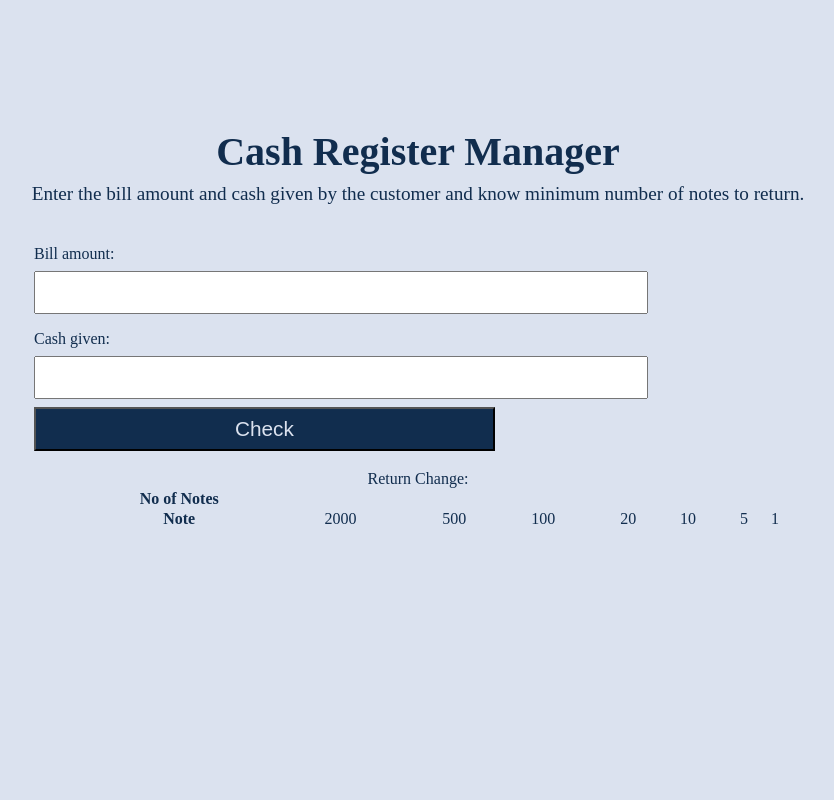
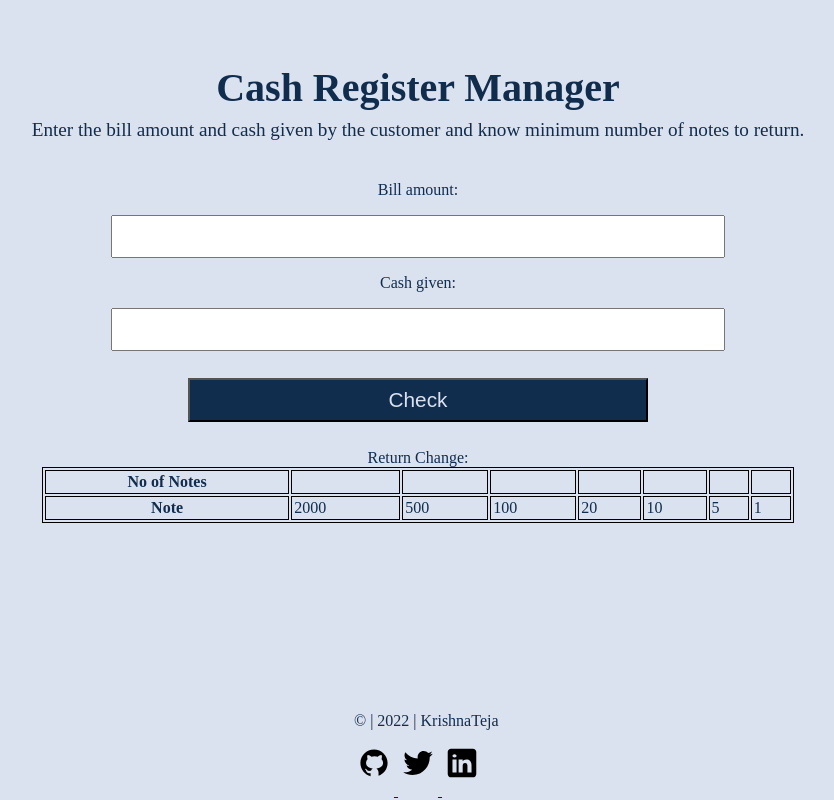
Before and after one commit to Krishna-anhsirk/cash-register-manager, a plain HTML site: page index.html in a window 1280 px wide. Shown: the whole page, without its empty margins (222-1056 px from the left). Drawn offline with Linux system fonts and the light colour scheme.

Commit message:
updated footer and styling done

```diff
--- a/index.html
+++ b/index.html
@@ -47,6 +47,34 @@
         </tr>
       </table>
     </div>
+    <footer class="footer">
+      <p>© | 2022 | KrishnaTeja</p>
+      <ul class="list-unordered inline-list">
+        <li>
+          <a
+            class="links"
+            href="https://github.com/Krishna-anhsirk"
+            target="_blank"
+          >
+            <img src="images/github.svg" alt="github" />
+          </a>
+        </li>
+        <li>
+          <a class="links" href="https://twitter.com/Teja_1511" target="_blank">
+            <img src="images/twitter.svg" alt="twitter" />
+          </a>
+        </li>
+        <li>
+          <a
+            class="links"
+            href="https://www.linkedin.com/in/krishnateja492/"
+            target="_blank"
+          >
+            <img src="images/linkedin.svg" alt="linkedin" />
+          </a>
+        </li>
+      </ul>
+    </footer>
     <script src="app.js"></script>
   </body>
 </html>
--- a/style.css
+++ b/style.css
@@ -16,7 +16,7 @@ body {
 
 .heading {
   text-align: center;
-  margin-top: 10%;
+  margin-top: 5%;
   font-size: 2.5rem;
   margin-bottom: 0.5rem;
 }
@@ -36,13 +36,13 @@ body {
 }
 
 .container label {
-  margin: 0.5rem 0rem;
+  margin: 0.5rem auto;
 }
 
 .container input {
   padding: 0.75rem;
   width: 80%;
-  margin-bottom: 0.5rem;
+  margin: 0.5rem auto;
 }
 
 .check-money {
@@ -51,5 +51,40 @@ body {
   width: 60%;
   background-color: var(--secondary-colour);
   color: var(--primary-colour);
-  margin-bottom: 1.2rem;
+  margin: 1.2rem auto;
 }
+
+.message {
+  font-size: 1.3rem;
+  font-weight: bold;
+  text-align: center;
+}
+
+table {
+  margin: 0.5rem;
+  border: 1px solid black;
+}
+
+th,
+td {
+  padding: 2px;
+  border: 1px solid black;
+}
+
+/* Footer  */
+.footer {
+  position: fixed;
+  bottom: 0;
+  left: 45vw;
+}
+
+a,
+img,
+li {
+  display: inline;
+}
+
+img {
+  width: 40px;
+  padding: 1rem 0.2rem;
+}
```
Also changed, not shown: images/github.svg (added), images/linkedin.svg (added), images/twitter.svg (added), 1 other file.
